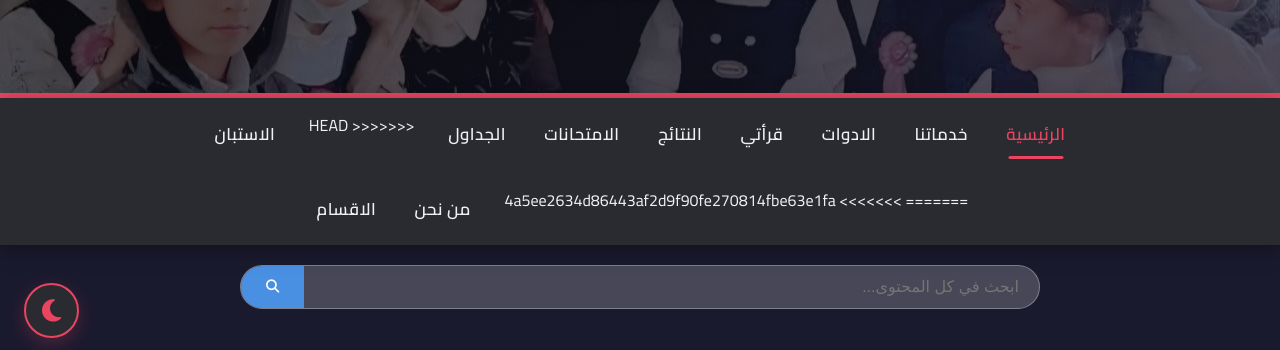
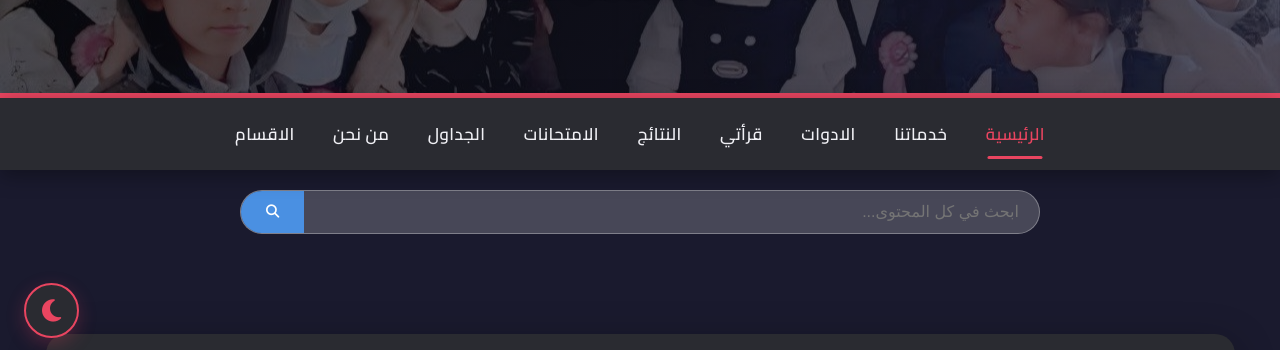
Before and after one commit to guiding-teacher/guiding-teacher.github.io, a plain HTML site: page index.html in a window 1280 px wide. Shown: the part 438-788 px from the top of the page. Drawn offline with nearby package versions, Linux system fonts and the light colour scheme; files whose address does not match are found by name.

Commit message:
تعديل على الصفحة الرئيسية

```diff
--- a/index.html
+++ b/index.html
@@ -1018,10 +1018,6 @@ background-color: transparent;
    <a href="ntaeja/index.html">النتائج</a>
     <a href="amthanat/index.html">الامتحانات</a>
      <a href="amthanat/index.html">الجداول</a>
-<<<<<<< HEAD
-    <a href="astbian/admin.html">الاستبان</a>
-=======
->>>>>>> 4a5ee2634d86443af2d9f90fe270814fbe63e1fa
   <a href="#about" class="active">من نحن</a>
   <a href="#faq">الاقسام</a>
 </nav>
```
